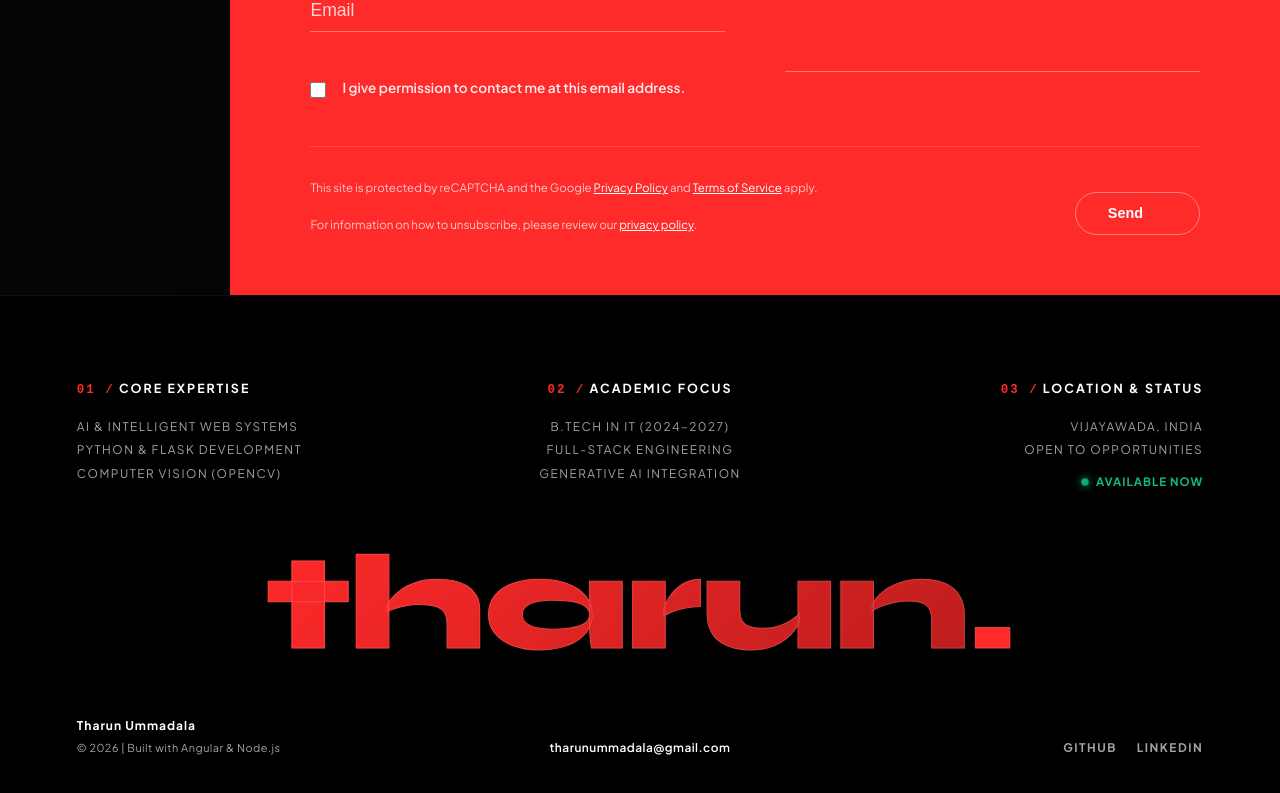
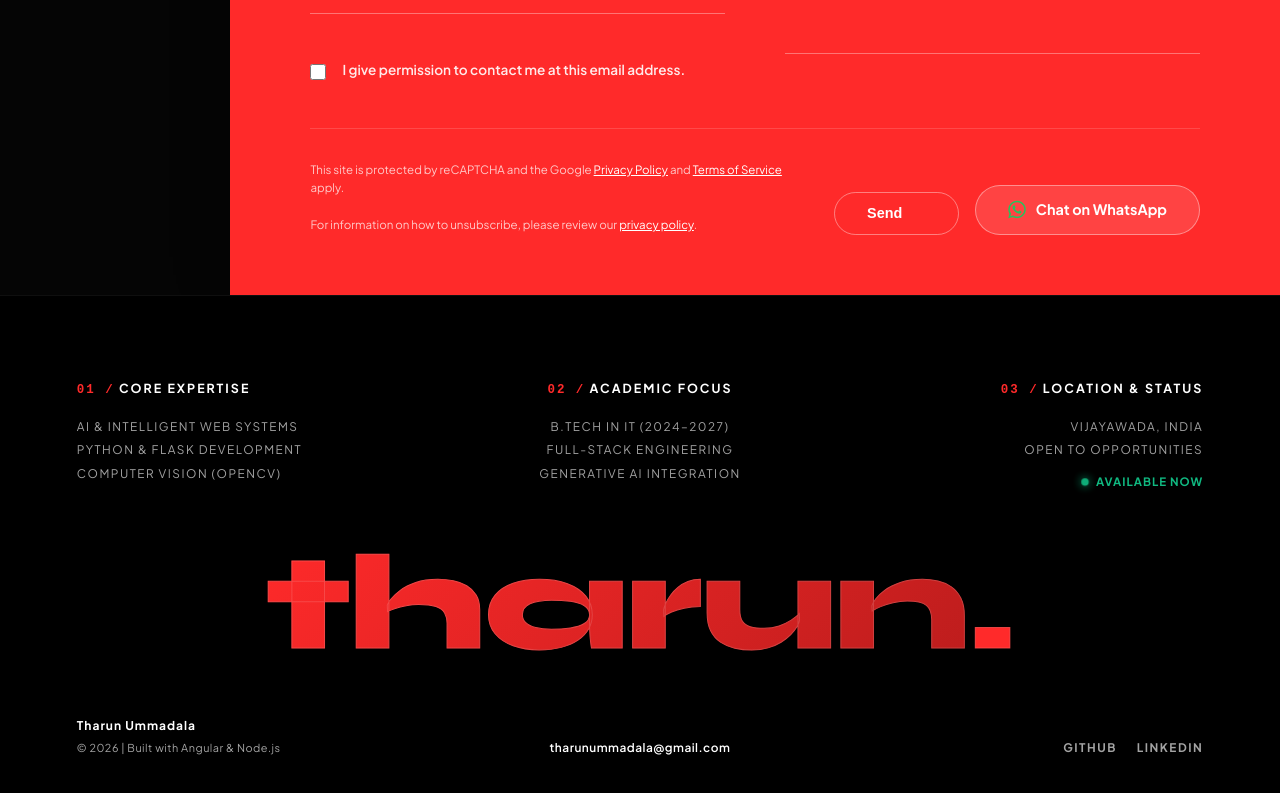
Before and after one commit to uTharun23/tharun-portfolio, an Angular app in the folder portfolio-v2/client/: page / in a window 1280 px wide. Shown: the part 9883-10676 px from the top of the page. Built offline with nearby package versions, Linux system fonts and the light colour scheme.

Commit message:
Replace custom SMTP contact submission with Web3Forms & local-first database save backup, and add direct WhatsApp chat option

```diff
--- a/portfolio-v2/client/src/app/core/services/api.service.ts
+++ b/portfolio-v2/client/src/app/core/services/api.service.ts
@@ -44,6 +44,10 @@ export class ApiService {
     return this.http.post<any>(`${this.apiUrl}/contact`, contact);
   }
 
+  submitContactWeb3Forms(payload: any): Observable<any> {
+    return this.http.post<any>('https://api.web3forms.com/submit', payload);
+  }
+
   getGuestbook(): Observable<GuestbookEntry[]> {
     return this.http.get<GuestbookEntry[]>(`${this.apiUrl}/guestbook`);
   }
--- a/portfolio-v2/client/src/app/features/contact/contact.html
+++ b/portfolio-v2/client/src/app/features/contact/contact.html
@@ -55,6 +55,7 @@
             For information on how to unsubscribe, please review our <a href="#" style="color:#fff; text-decoration:underline;">privacy policy</a>.
           </div>
 
+          <div class="contact-actions-wrap">
             <button type="submit" class="btn-cinematic-submit btn-submit" [disabled]="isSending()">
               <span *ngIf="!isSending()" class="btn-text">
                 Send <svg style="display:inline-block; vertical-align:middle; margin-left:4px; width:16px; height:16px; fill:currentColor;" viewBox="0 0 24 24"><path d="M14 5l7 7m0 0l-7 7m7-7H3"/></svg>
@@ -63,6 +64,11 @@
                 <i class="fa-solid fa-circle-notch fa-spin"></i> Sending...
               </span>
             </button>
+            <a href="https://wa.me/919182346637?text=Hi%20Tharun,%20I%20found%20your%20portfolio%20and%20would%20like%20to%20discuss%20a%20job%20opportunity."
+               target="_blank" rel="noopener noreferrer" class="btn-whatsapp-chat">
+              <i class="fa-brands fa-whatsapp"></i> Chat on WhatsApp
+            </a>
+          </div>
         </div>
       </form>
     </div>
--- a/portfolio-v2/client/src/app/features/contact/contact.scss
+++ b/portfolio-v2/client/src/app/features/contact/contact.scss
@@ -230,6 +230,60 @@
   }
 }
 
+.contact-actions-wrap {
+  display: flex;
+  flex-direction: row;
+  gap: 16px;
+  align-items: center;
+  align-self: flex-end;
+
+  @media (max-width: 576px) {
+    flex-direction: column;
+    align-items: stretch;
+    width: 100%;
+    align-self: center;
+  }
+}
+
+.btn-whatsapp-chat {
+  background: rgba(255, 255, 255, 0.12);
+  border: 1px solid rgba(255, 255, 255, 0.4);
+  color: #ffffff;
+  padding: 12px 32px;
+  border-radius: 100px;
+  font-weight: 700;
+  font-size: 0.9rem;
+  cursor: pointer;
+  display: inline-flex;
+  align-items: center;
+  justify-content: center;
+  gap: 10px;
+  transition: all 0.3s ease;
+  text-decoration: none;
+  white-space: nowrap;
+
+  i {
+    font-size: 1.25rem;
+    color: #22c55e; /* WhatsApp Green branding */
+    transition: transform 0.3s ease;
+  }
+
+  &:hover {
+    background-color: #ffffff;
+    color: #ff2a2a;
+    border-color: #ffffff;
+
+    i {
+      color: #22c55e;
+      transform: scale(1.15);
+    }
+  }
+
+  @media (max-width: 576px) {
+    width: 100% !important;
+  }
+}
+
 .val-err {
   font-size: 0.78rem;
   color: #fff;
--- a/portfolio-v2/client/src/app/features/contact/contact.ts
+++ b/portfolio-v2/client/src/app/features/contact/contact.ts
@@ -3,6 +3,7 @@ import { CommonModule } from '@angular/common';
 import { FormBuilder, FormGroup, Validators, ReactiveFormsModule } from '@angular/forms';
 import { ApiService } from '../../core/services/api.service';
 import { ToastService } from '../../core/services/toast.service';
+import { environment } from '../../../environments/environment';
 
 @Component({
   selector: 'app-contact',
@@ -65,12 +66,58 @@ export class Contact implements OnInit {
     this.isSending.set(true);
     const { name, email, message } = this.contactForm.value;
 
+    const accessKey = environment.web3FormsKey;
+    const isPlaceholderKey = !accessKey || accessKey === 'YOUR_WEB3FORMS_ACCESS_KEY';
+
+    if (isPlaceholderKey) {
+      // Fallback local mode: save to database only
+      console.warn('WARN: Web3Forms access key is not configured. Saving to local database instead.');
       this.apiService.submitContact({
         name: name.trim(),
         email: email.trim(),
         message: message.trim()
       }).subscribe({
         next: () => {
+          this.isSending.set(false);
+          this.toastService.show('Message saved successfully in DB! (Web3Forms Key not configured)', 'success');
+          this.contactForm.reset({
+            name: '',
+            email: '',
+            message: '',
+            permission: false
+          });
+        },
+        error: (err) => {
+          this.isSending.set(false);
+          this.toastService.show('Failed to save message to database.', 'error');
+        }
+      });
+      return;
+    }
+
+    // Web3Forms submission payload
+    const web3Payload = {
+      access_key: accessKey,
+      name: name.trim(),
+      email: email.trim(),
+      message: message.trim(),
+      subject: `New Recruiter Message from ${name.trim()}`,
+      from_name: 'Tharun Ummadala Portfolio'
+    };
+
+    this.apiService.submitContactWeb3Forms(web3Payload).subscribe({
+      next: (response) => {
+        if (response.success) {
+          // Successfully sent via Web3Forms! Now save to DB in background for analytics/logs
+          this.apiService.submitContact({
+            name: name.trim(),
+            email: email.trim(),
+            message: message.trim()
+          }).subscribe({
+            next: () => console.log('Message logged in database.'),
+            error: (dbErr) => console.error('Failed to log message in database:', dbErr)
+          });
+
           this.isSending.set(false);
           this.toastService.show('Message sent successfully! Tharun will respond shortly.', 'success');
           this.contactForm.reset({
@@ -79,12 +126,15 @@ export class Contact implements OnInit {
             message: '',
             permission: false
           });
+        } else {
+          this.isSending.set(false);
+          this.toastService.show(response.message || 'Failed to send message via Web3Forms.', 'error');
+        }
       },
       error: (err) => {
-        console.error('Failed to submit contact message:', err);
+        console.error('Web3Forms submission failed:', err);
         this.isSending.set(false);
-        const errorMsg = err.error?.error || 'Failed to send message. Please try again.';
-        this.toastService.show(errorMsg, 'error');
+        this.toastService.show('Failed to send message. Please check your network or Web3Forms Key.', 'error');
       }
     });
   }
--- a/portfolio-v2/client/src/environments/environment.prod.ts
+++ b/portfolio-v2/client/src/environments/environment.prod.ts
@@ -1,4 +1,5 @@
 export const environment = {
   production: true,
-  apiUrl: 'https://server-drab-five-60.vercel.app/api' // Points directly to the live serverless API
+  apiUrl: 'https://server-drab-five-60.vercel.app/api',
+  web3FormsKey: 'YOUR_WEB3FORMS_ACCESS_KEY'
 };
--- a/portfolio-v2/client/src/environments/environment.ts
+++ b/portfolio-v2/client/src/environments/environment.ts
@@ -1,4 +1,5 @@
 export const environment = {
   production: false,
-  apiUrl: 'http://localhost:5000/api'
+  apiUrl: 'http://localhost:5000/api',
+  web3FormsKey: 'YOUR_WEB3FORMS_ACCESS_KEY'
 };
```
Also changed, not shown: 1 other file (tests, documents, lock files or other folders). Lines whose indentation alone changed are shown as unchanged.
